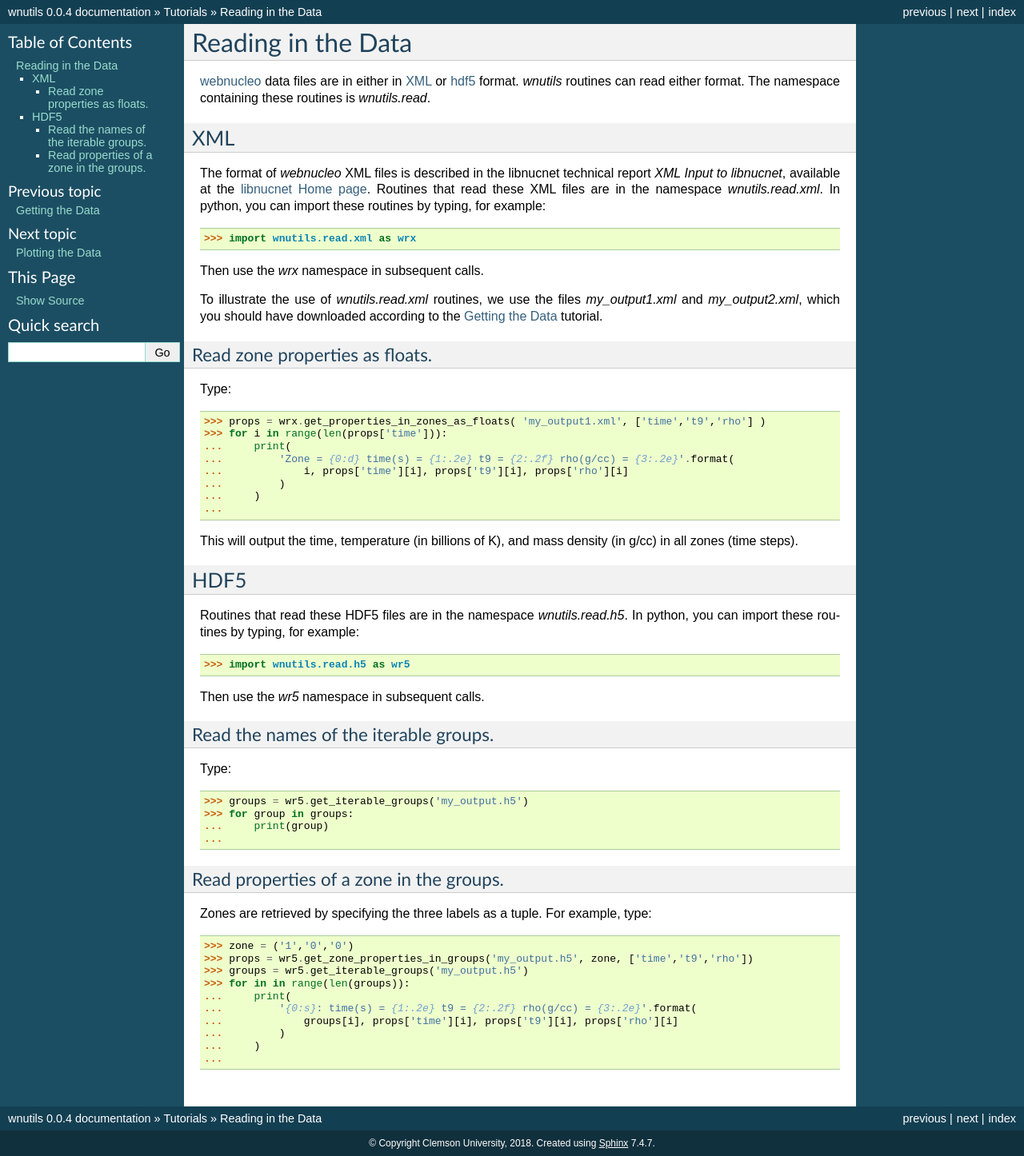
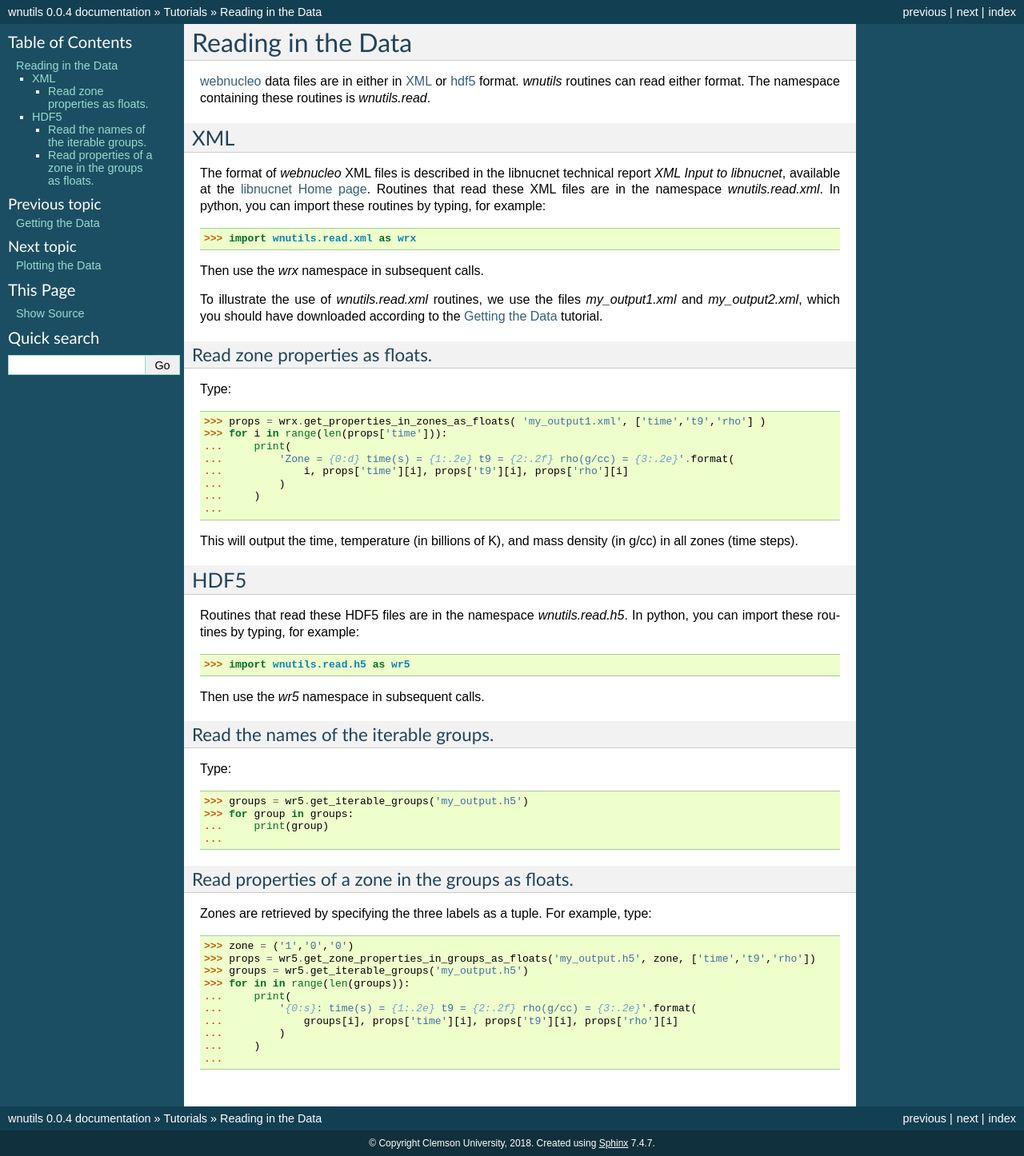
Before and after one commit to mbradle/wnutils, a Sphinx documentation site: the page built from doc/source/read_tutorial.rst, in a window 1280 px wide. Shown: the whole page at 80% size. Built offline with Sphinx 7.4.7, drawn with Linux system fonts in a browser that asks for light colours.

Commit message:
Fix typos.

```diff
--- a/doc/source/read_tutorial.rst
+++ b/doc/source/read_tutorial.rst
@@ -66,14 +66,14 @@ Type::
      ...     print(group)
      ...
 
-Read properties of a zone in the groups.
-........................................
+Read properties of a zone in the groups as floats.
+..................................................
 
 Zones are retrieved by specifying the three labels as a tuple.  For example,
 type::
 
      >>> zone = ('1','0','0')
-     >>> props = wr5.get_zone_properties_in_groups('my_output.h5', zone, ['time','t9','rho'])
+     >>> props = wr5.get_zone_properties_in_groups_as_floats('my_output.h5', zone, ['time','t9','rho'])
      >>> groups = wr5.get_iterable_groups('my_output.h5')
      >>> for in in range(len(groups)):
      ...     print(
```
Also changed, not shown: 1 other file.
